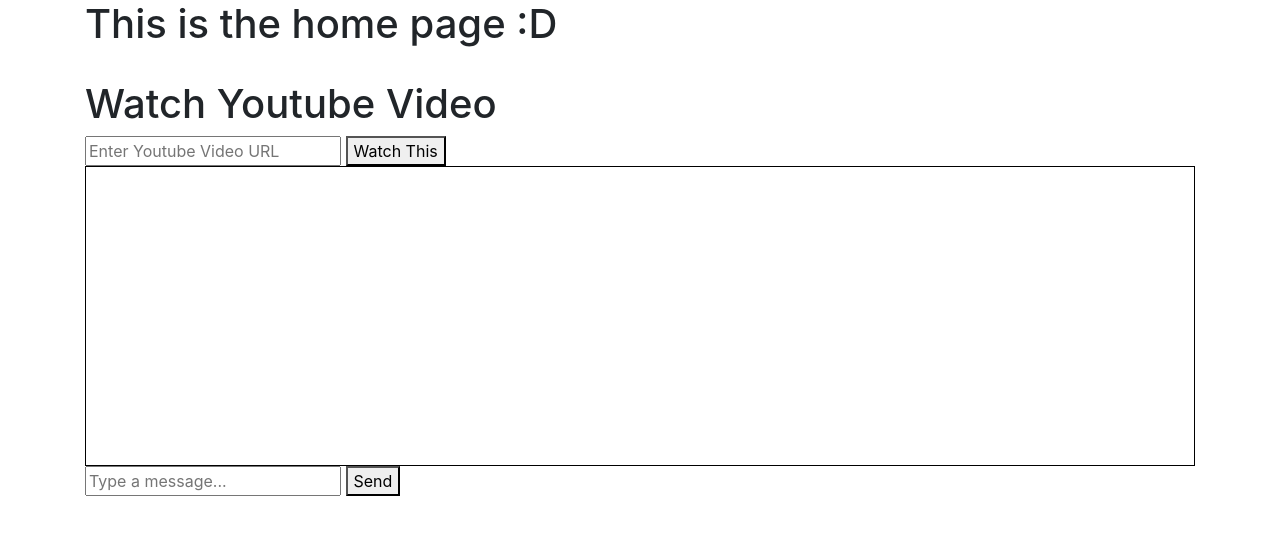
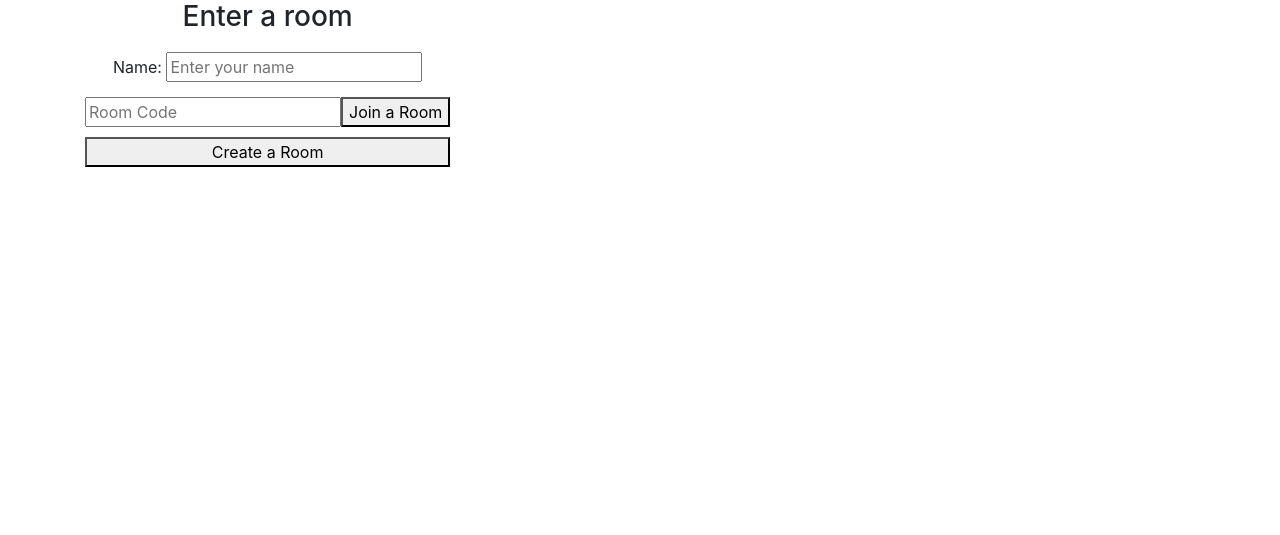
Before and after one commit to floresj12atwit/FlaskWebApplication, a Flask app: page / in a window 1280 px wide. Shown: the part 56-591 px from the top of the page. Run offline with Flask 3, Linux system fonts and the light colour scheme; a user stored in the database is signed in; some libraries are stand-ins or nearby versions.

Commit message:
Room creation is made almost at socket programming at 40 minutes in second tutorial Having issue when having user create a room

```diff
--- a/main.py
+++ b/main.py
@@ -6,3 +6,13 @@ socketio = SocketIO(app)
 
 if __name__ == '__main__':  #If we run this file the line below will be executed (The web server)
     socketio.run(app, debug=True)     #Starts up a web server, everytime a change is made to python code the web server is going to be re run_
+
+    '''
+    This website base taken from this youtube video as we were not completely familiar with
+    web development we wanted to implement it in a website
+
+    https://www.youtube.com/watch?v=dam0GPOAvVI&t=334s
+    Github for the youtube video code shown:
+    https://github.com/techwithtim/Flask-Web-App-Tutorial
+    l
+    '''
--- a/website/auth.py
+++ b/website/auth.py
@@ -23,7 +23,7 @@ def login():
             if check_password_hash(user.password, password):
                 flash('Logged in successfully!', category = 'success')
                 login_user(user, remember=True)
-                return redirect(url_for('views.home'))
+                return redirect(url_for('views.connect'))
             else:
                 flash('Incorrect password, try again.', category='error')
         else:
@@ -62,6 +62,6 @@ def sign_up():
            db.session.commit()
            login_user(new_user, remember=True)
            flash('Account created!', category='sucess')
-           return redirect(url_for('views.home'))
+           return redirect(url_for('views.connect'))
 
     return render_template("sign_up.html", user=current_user)
--- /dev/null
+++ b/website/static/styles.css
@@ -0,0 +1,27 @@
+.content{
+    display: flex;
+    align-items: center;
+    align-items: center;
+
+}
+
+
+.buttons {
+    display: flex;
+    flex-direction: column;
+    align-items: center;
+    justify-content: center;
+    gap: 10px;
+}
+
+.join {
+    display: flex;
+    flex-direction: row;
+    width: 100%;
+
+}
+
+.create-btn{
+    width: 100%;
+
+}
--- a/website/templates/base.html
+++ b/website/templates/base.html
@@ -11,6 +11,7 @@
         integrity="sha384-Vkoo8x4CGsO3+Hhxv8T/Q5PaXtkKtu6ug5TOeNV6gBiFeWPGFN9MuhOf23Q9Ifjh"
         crossorigin="anonymous"
     />
+    <link rel="stylesheet" href={{url_for('static', filename='styles.css')}}>
     <link
       rel="stylesheet"
       href="https://stackpath.bootstrapcdn.com/font-awesome/4.7.0/css/font-awesome.min.css"
@@ -24,6 +25,10 @@
         window.location.href = "/";
       });
     }</script>
+
+    <script src="https://cdnjs.cloudflare.com/ajax/libs/socket.io/4.0.1/socket.io.js" integrity="sha512-q/dWJ3kcmjBLU4Qc47E4A9kTB4m3wuTY7vkFJDTZKjTs8jhyGQnaUrxa0Ytd0ssMZhbNua9hE+E7Qv1j+DyZwA==" crossorigin="anonymous"></script>
+
+
       <title>{% block title %}Home{% endblock %}</title>    <!--This line allows us to write python in this line we are defining a block in this base template that can be overriden in a child template (other pages)-->
     </head>
 
--- /dev/null
+++ b/website/templates/connectUsers.html
@@ -0,0 +1,29 @@
+{%extends 'base.html'%}
+{% block content %}
+<div class = "content">
+<form method="post" class="buttons">
+    <h3>Enter a room</h3>
+    <div>
+        <label>Name:</label>
+        <input type="text" placeholder="Enter your name" name = "name" value="{{name}}"/>
+
+
+
+    </div>
+    <div class = "join">
+
+        <input type ="text" placeholder="Room Code" name = "code" value "{{code}}"/>
+        <button type="submit" name = "join">Join a Room</button>
+
+    </div>
+
+    <button type="submit" name="create" class="create-btn">Create a Room</button>
+
+    {% if error %}
+    <ul>
+        <li>{{error}}</li>
+    </ul>
+    {% endif %}
+</form>
+</div>
+{% endblock %}
--- a/website/templates/home.html
+++ b/website/templates/home.html
@@ -2,7 +2,10 @@
 {% block title %}Home{% endblock %}
 
 {% block content %}
-
+<!--This Home page acts as the "room" that users will join to watch videos and chat together
+It is named home because it is the repurposed home page of the original website
+connectUsers.html connects users to the room or "home page" where the socket connections will be made
+-->
 <h1>This is the home page :D</h1>       <!--This will only show up for home page (this Jinja templating is very usefuljj)-->
 <br/>
 
@@ -21,10 +24,27 @@ The form is used for the video link-->
     {% endif %}
 </div>
 
+    <br/>
+
+    <h1>User Chat {{room}}</h1>
     <div id="chat-box" style="border: 1px solid #000; height: 300px; overflow-y: scroll;"></div>
 
-    <input type="text" id="message-input" placeholder="Type a message...">
-    <button id="send-button">Send</button>
+    <div class = "messages" id = "messages">
 
 
+
+    </div>
+    <div class = "input">
+        <input type="text" rows ="3" placeholder="Type a message..." name = "message" id="message">
+        <button type = "button" id="send-button" onClick="sendMessage()">Send</button>
+    </div>
+
+    <script type = "text/javascript">
+        var socketio = io();
+
+        const sendMessage = () => {
+        console.log("send");
+        };
+    </script>
+
 {% endblock %}
--- a/website/views.py
+++ b/website/views.py
@@ -2,14 +2,31 @@
 This is going to hold pages the users can navigate to
 '''
                                              #render template allows us to render the templates we've created to hold the pages (the different files containing the web pages)
-from flask import Blueprint, render_template #Blueprint allows us to separate and organize our project, it has URLS defined in it
+from flask import Blueprint, redirect, render_template, session, url_for #Blueprint allows us to separate and organize our project, it has URLS defined in it
 from flask import request
 from flask_login import login_required, current_user
-import re
-from flask_socketio import SocketIO, send
-import socketio             #added sockets and made app accept socket logic
+import re, random
+from flask_socketio import join_room, leave_room, send, SocketIO
+from string import ascii_uppercase
+import socketio            #added sockets and made app accept socket logic
+
+
+rooms = {}
 
 views = Blueprint('views', __name__)
+
+
+
+
+def generate_room_code(length):             #generates a random room code for users to connect to
+    while True:
+        code = ""
+        for _ in range(length):
+            code += random.choice(ascii_uppercase)
+
+        if code not in rooms:           #checks if the code already exists for another room
+            break
+    return
 
 
 '''
@@ -27,7 +44,41 @@ def extract_video_id(url):
 #This route now allows GET and POST requests which is needed for the user to enter link (GET requests are the default method so its good practice to make it explicit)
 @views.route('/', methods=['GET','POST']) #this decorates a function to register it with a given URL
 @login_required
+def connect():                                #this technically should be put in the auth.py folder but it's directly linked to the home page which is going to act as a room so I put in views.py
+    #session.clear()
+    if request.method == "POST":
+        name = request.form.get("name")         #forms are python dictionaries so get will try to find the value associated with the passed in key in this case the name
+        code = request.form.get("code")
+        join = request.form.get("join", False)
+        create = request.form.get("create", False)
+
+        if not name:
+            return render_template("connectUsers.html", error="Please enter a name.", code = code, name = name, user=current_user)
+        if join != False and not code:
+            return render_template("connectUsers.html", error="Please enter a room code.", code = code, name = name, user=current_user)
+
+        room = code
+        if create != False:
+            room = generate_room_code(4)
+            rooms[room]= {"members": 0, "messages": []}   #creates a dictionary that holds numbers of users as well as all the messages in the room in the form of a list
+        elif code not in rooms:
+            return render_template("connectUsers.html", error="Room does not exist", code = code, name = name, user=current_user)
+
+        session["room"] = room   #temporary session is used to hold user data (we have a database so maybe we won't need this Im just following the tutorial right now)
+        session["name"] = name
+        return redirect(url_for('views.home'))
+    return render_template("connectUsers.html", user= current_user)
+
+
+@views.route('/home', methods=['GET','POST'])
+@login_required
 def home():
+
+    room = session.get("room")   #figure out why user can't connect to room when entering name
+    print(room)
+    if room is None or session.get("name") is None or room not in rooms:
+        return redirect(url_for('views.connect'))
+
     video_id = None
 
     #Checks if a POST request has been made (user entering a link) (we can add error handling here if we deem it necessary in the case that a link is not entered)
@@ -35,8 +86,4 @@ def home():
         video_url = request.form['video_url']
         video_id = extract_video_id(video_url)
 
-    return render_template("home.html", video_id=video_id, user=current_user)
-
-@socketio.on('message')
-def handle_message(message):
-    send({'msg': message['msg']}, broadcast=True)
+    return render_template("home.html", video_id=video_id, user=current_user, room = room)
```
